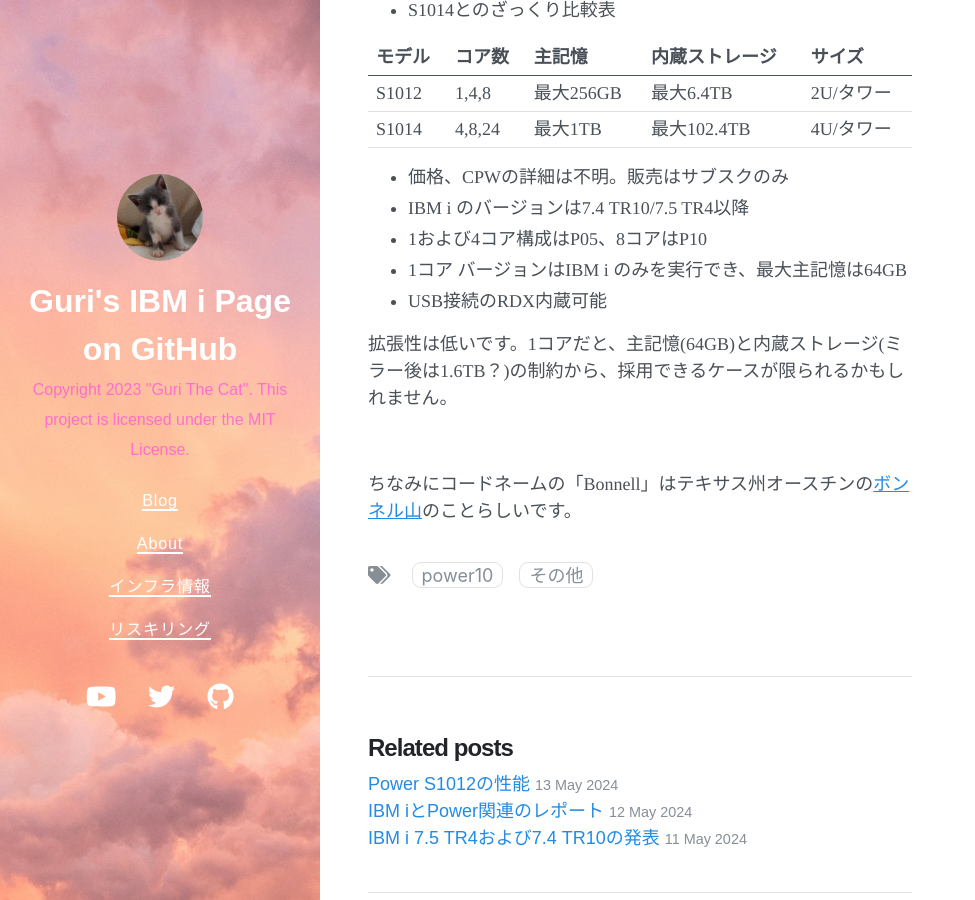
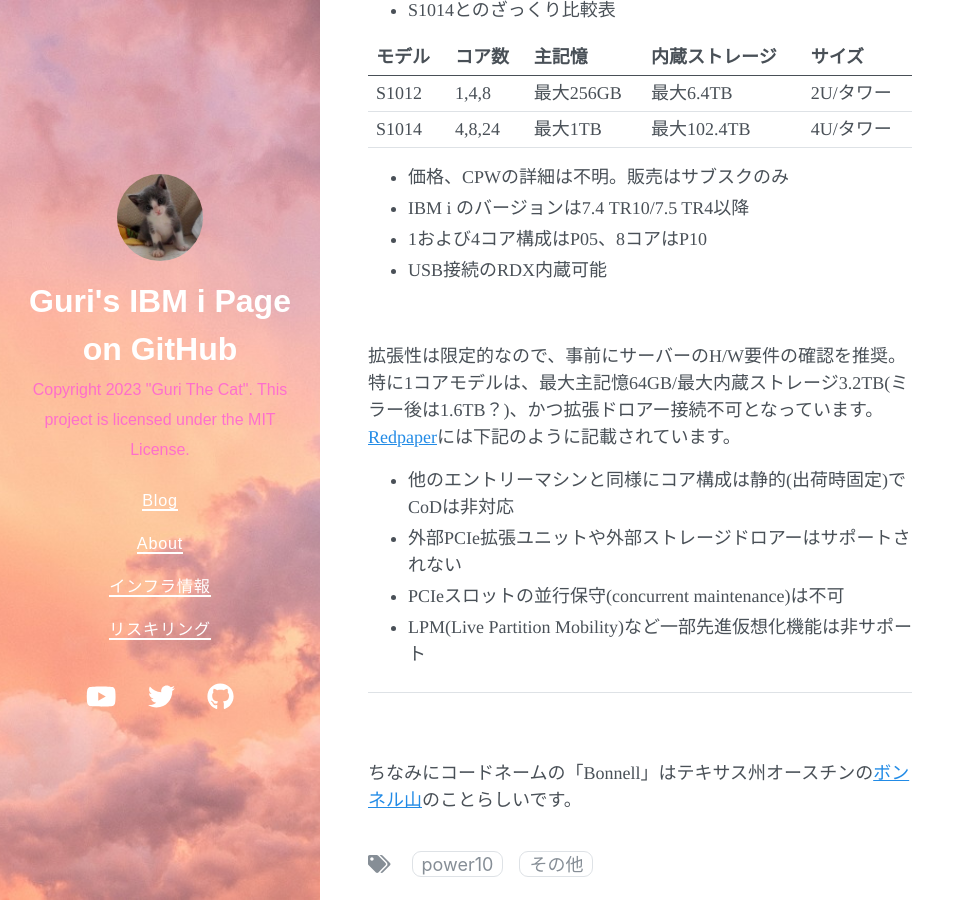
Before and after one commit to GuriCat/GuriPages, a Jekyll site: the page built from _posts/2024-05-08-Power_S1012発表.markdown, in a window 1280 px wide and 900 px high, scrolled down 1455 px. Shown: the whole window, without its empty margins (0-975 px from the left). Built offline with Jekyll 4.4.1, drawn with Linux system fonts in a browser that asks for light colours; nearby versions of some CDN libraries.

Commit message:
Update 2024-05-08-Power_S1012発表.markdown

```diff
--- a/_posts/2024-05-08-Power_S1012発表.markdown
+++ b/_posts/2024-05-08-Power_S1012発表.markdown
@@ -42,13 +42,20 @@
 - 価格、CPWの詳細は不明。販売はサブスクのみ
 - IBM i のバージョンは7.4 TR10/7.5 TR4以降
 - 1および4コア構成はP05、8コアはP10
-- 1コア バージョンはIBM i のみを実行でき、最大主記憶は64GB
 - USB接続のRDX内蔵可能
 
-拡張性は低いです。1コアだと、主記憶(64GB)と内蔵ストレージ(ミラー後は1.6TB？)の制約から、採用できるケースが限られるかもしれません。
+<br>
 
-<p></p>
+拡張性は限定的なので、事前にサーバーのH/W要件の確認を推奨。特に1コアモデルは、最大主記憶64GB/最大内蔵ストレージ3.2TB(ミラー後は1.6TB？)、かつ拡張ドロアー接続不可となっています。[Redpaper](https://www.redbooks.ibm.com/redpieces/pdfs/redp5728.pdf){:target="_blank"}には下記のように記載されています。
 
+- 他のエントリーマシンと同様にコア構成は静的(出荷時固定)でCoDは非対応
+- 外部PCIe拡張ユニットや外部ストレージドロアーはサポートされない
+- PCIeスロットの並行保守(concurrent maintenance)は不可
+- LPM(Live Partition Mobility)など一部先進仮想化機能は非サポート
+
+<p> </p>
+<hr>
+<br>
 
 ちなみにコードネームの「Bonnell」はテキサス州オースチンの[ボンネル山](https://www.mountbonnell.com/){:target="_blank"}のことらしいです。
 
```
